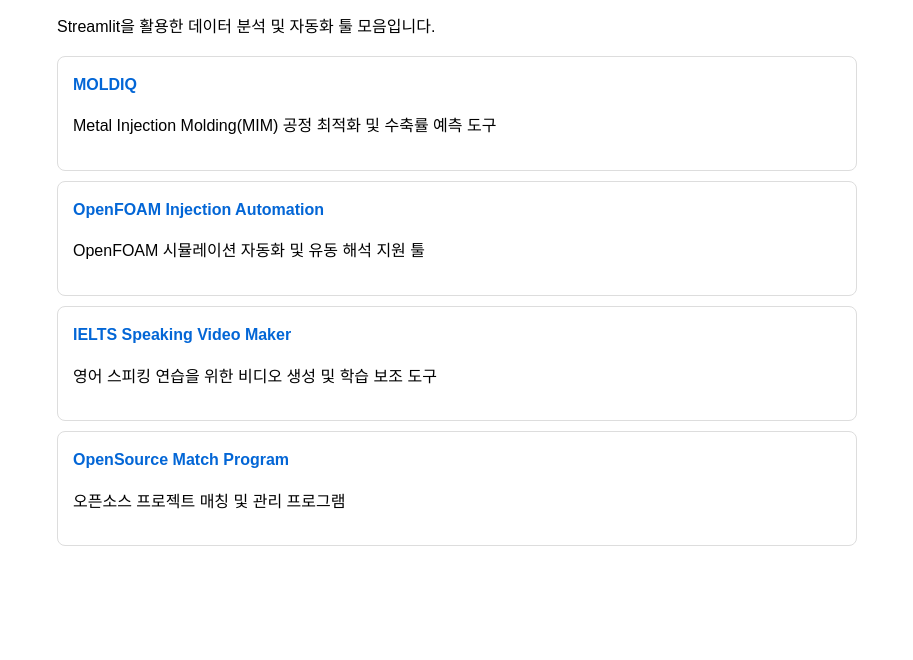
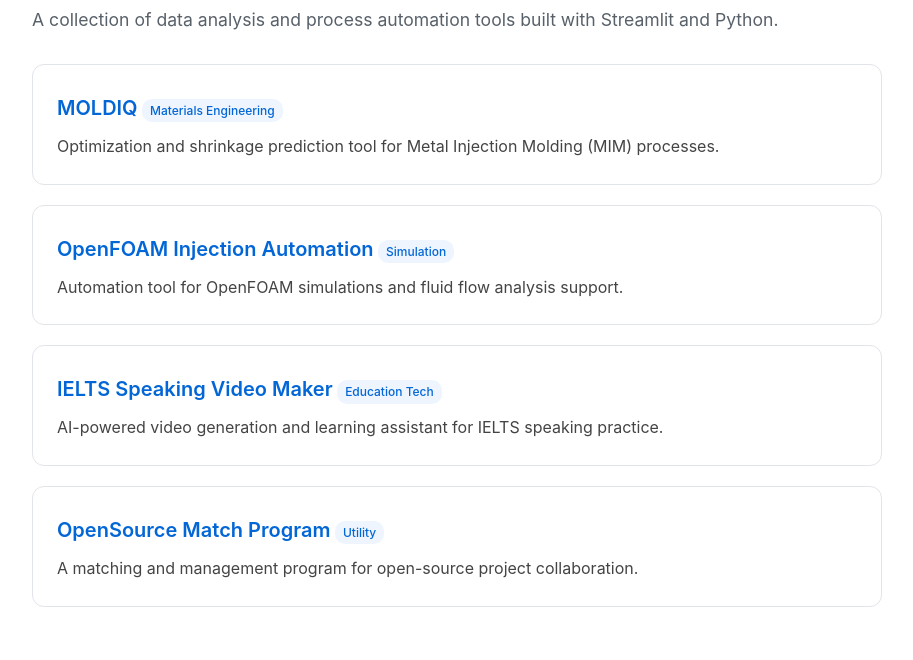
Before and after one commit to workshopcompany/AI-Projects, a plain HTML site: page index.html in a window 1280 px wide. Shown: the part 140-800 px from the top of the page, without its empty margins (183-1096 px from the left). Drawn offline with Linux system fonts and the light colour scheme.

Commit message:
Update index.html

```diff
--- a/index.html
+++ b/index.html
@@ -3,35 +3,84 @@
 <head>
     <meta charset="UTF-8">
     <meta name="viewport" content="width=device-width, initial-scale=1.0">
-    <title>Developer Portfolio - Minchul Kim</title>
+    <title>AI & Engineering Portfolio | Minchul Kim</title>
     <style>
-        body { font-family: sans-serif; line-height: 1.6; max-width: 800px; margin: 40px auto; padding: 20px; }
-        .project-card { border: 1px solid #ddd; padding: 15px; margin-bottom: 10px; border-radius: 8px; }
-        a { color: #0366d6; text-decoration: none; font-weight: bold; }
+        :root {
+            --primary-color: #0366d6;
+            --text-color: #24292e;
+            --bg-color: #f6f8fa;
+        }
+        body {
+            font-family: -apple-system, BlinkMacSystemFont, "Segoe UI", Helvetica, Arial, sans-serif;
+            line-height: 1.6;
+            max-width: 850px;
+            margin: 0 auto;
+            padding: 40px 20px;
+            background-color: white;
+            color: var(--text-color);
+        }
+        h1 { border-bottom: 2px solid var(--bg-color); padding-bottom: 10px; color: #1a1d21; }
+        .intro { color: #586069; font-size: 1.1rem; margin-bottom: 30px; }
+        .project-grid { display: grid; gap: 20px; }
+        .project-card {
+            border: 1px solid #e1e4e8;
+            padding: 24px;
+            border-radius: 12px;
+            transition: transform 0.2s, box-shadow 0.2s;
+            background-color: #fff;
+        }
+        .project-card:hover {
+            transform: translateY(-4px);
+            box-shadow: 0 8px 24px rgba(149,157,165,0.2);
+            border-color: var(--primary-color);
+        }
+        .project-card a {
+            color: var(--primary-color);
+            text-decoration: none;
+            font-size: 1.25rem;
+            font-weight: 600;
+        }
+        .project-card p { color: #444; margin: 10px 0 0; }
+        .tag {
+            display: inline-block;
+            background: #eef5ff;
+            color: #0366d6;
+            font-size: 0.75rem;
+            padding: 2px 8px;
+            border-radius: 10px;
+            margin-top: 10px;
+            font-weight: 500;
+        }
     </style>
 </head>
 <body>
     <h1>AI & Engineering Automation Projects</h1>
-    <p>Streamlit을 활용한 데이터 분석 및 자동화 툴 모음입니다.</p>
+    <p class="intro">A collection of data analysis and process automation tools built with Streamlit and Python.</p>
 
+    <div class="project-grid">
         <div class="project-card">
             <a href="https://moldiq.streamlit.app/" target="_blank">MOLDIQ</a>
-        <p>Metal Injection Molding(MIM) 공정 최적화 및 수축률 예측 도구</p>
+            <span class="tag">Materials Engineering</span>
+            <p>Optimization and shrinkage prediction tool for Metal Injection Molding (MIM) processes.</p>
         </div>
 
         <div class="project-card">
             <a href="https://openfoam-injection-automation.streamlit.app/" target="_blank">OpenFOAM Injection Automation</a>
-        <p>OpenFOAM 시뮬레이션 자동화 및 유동 해석 지원 툴</p>
+            <span class="tag">Simulation</span>
+            <p>Automation tool for OpenFOAM simulations and fluid flow analysis support.</p>
         </div>
 
         <div class="project-card">
             <a href="https://ielts-speaking-video-maker.streamlit.app/" target="_blank">IELTS Speaking Video Maker</a>
-        <p>영어 스피킹 연습을 위한 비디오 생성 및 학습 보조 도구</p>
+            <span class="tag">Education Tech</span>
+            <p>AI-powered video generation and learning assistant for IELTS speaking practice.</p>
         </div>
 
         <div class="project-card">
             <a href="https://opensource-match-program.streamlit.app/" target="_blank">OpenSource Match Program</a>
-        <p>오픈소스 프로젝트 매칭 및 관리 프로그램</p>
+            <span class="tag">Utility</span>
+            <p>A matching and management program for open-source project collaboration.</p>
+        </div>
     </div>
 </body>
 </html>
```
Lines whose indentation alone changed are shown as unchanged.
